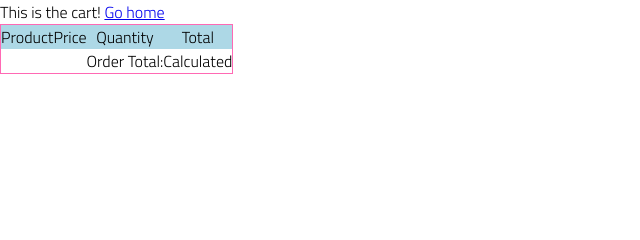
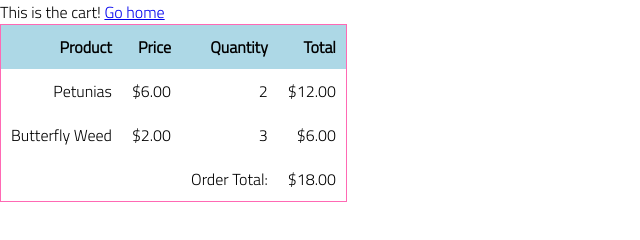
Before and after one commit to Alice-Retz/lab-06-e-commerce-site, a plain HTML site: page cart/index.html in a window 1280 px wide. Shown: the whole page, without its empty margins (0-640 px from the left). Drawn offline with Linux system fonts and the light colour scheme.

Commit message:
Shopping cart troubleshooting. Added styling.

```diff
--- a/cart/cart.css
+++ b/cart/cart.css
@@ -3,4 +3,10 @@ table {
     border: 1px solid hotpink;
 }
 thead {
-    background-color: lightblue;}
+    background-color: lightblue;
+    font-weight: 700;
+}
+table th, table td {
+    padding: 10px;
+    text-align: right;
+}
--- a/cart/cart.js
+++ b/cart/cart.js
@@ -0,0 +1,15 @@
+import { findById, calcItemTotal, renderTableRow } from '../utils.js';
+import flowers from '../data/flowers.js';
+import cart from '../data/cart.js';
+
+const tableBody = document.getElementById('table-body');
+
+for (let item of cart) {
+    const flower = findById(flowers, item.id);
+    const tr = renderTableRow(flower, item);
+    tableBody.appendChild(tr);
+}
+
+const totalDom = document.getElementById('order-total');
+const total = calcItemTotal(flowers, cart);
+totalDom.textContent = `$${total}.00`;
--- a/data/cart.js
+++ b/data/cart.js
@@ -1,15 +1,5 @@
-import { findById, getTotal, renderTableRow } from '../utils.js';
-import flowers from '../data/flowers.js';
-import cart from '../data/cart.js';
-
-const tableBody = document.getElementById('table-body');
-
-for (let item of cart) {
-    const flower = findById(flowers, item.id);
-    const tr = renderTableRow(flower, item);
-    tableBody.appendChild(tr);
-}
-
-const totalDom = document.getElementById('order-total');
-const total = getTotal(flowers, cart);
-totalDom.textContent = (total);
+const cart = [
+    { id: 1, qty: 2 },
+    { id: 5, qty: 3 },
+];
+export default cart;
--- a/data/flowers.js
+++ b/data/flowers.js
@@ -13,7 +13,7 @@ const tansies = {
     image: 'tansy.jpg',
     meaning: `Not only do I not like you, but I'm willing to escalate it to violence.`,
     category: 'Bouquet filler',
-    price: '$2.00',
+    price: 2,
 };
 const cyclamens = {
     id: 3,
@@ -21,7 +21,7 @@ const cyclamens = {
     image: 'cyclamens.jpg',
     meaning: `We are breaking up, and it's you, not me. `,
     category: 'Potted plant',
-    price: '$7.00',
+    price: 7,
 };
 const yCarnations = {
     id: 4,
@@ -29,7 +29,7 @@ const yCarnations = {
     image: 'ycarnations.jpg',
     meaning: `Forget 'just friends', we're not even that.`,
     category: 'Bouquet base',
-    price: '$6.00',
+    price: 6,
 };
 const butterflyWeed = {
     id: 5,
@@ -37,7 +37,7 @@ const butterflyWeed = {
     image: 'butterflyweed.jpg',
     meaning: `I'm currently filing for a restraining order in the other tab.`,
     category: 'Bouquet filler',
-    price: '$2.00',
+    price: 2,
 };
 
 const flowers = [
--- a/renderflowers.js
+++ b/renderflowers.js
@@ -14,7 +14,7 @@ export function renderFlowers(flowers){
     flowerMean.classList.add('productDescription');
 
     const flowerSpan = document.createElement('span');
-    flowerSpan.textContent = `${flowers.category}, ${flowers.price}`;
+    flowerSpan.textContent = `${flowers.category}, $${flowers.price}.00`;
     flowerSpan.classList.add('productPrice');
 
     const button = document.createElement('button');
--- a/utils.js
+++ b/utils.js
@@ -15,14 +15,14 @@ export function calcItemTotal(flowers, cart){
     return orderTotal;
 }
 
-export function renderTableRow(cartItem, flowerItem){
+export function renderTableRow(flowerItem, cartItem){
     const tr = document.createElement('tr');
     const tdName = document.createElement('td');
     tdName.textContent = flowerItem.name;
     tr.appendChild(tdName);
 
     const tdPrice = document.createElement('td');
-    tdPrice.textContent = flowerItem.price;
+    tdPrice.textContent = `$${flowerItem.price}.00`;
     tr.appendChild(tdPrice);
 
     const tdQty = document.createElement('td');
@@ -30,8 +30,9 @@ export function renderTableRow(cartItem, flowerItem){
     tr.appendChild(tdQty);
 
     const tdTotal = document.createElement('td');
+    console.log(flowerItem, cartItem);
     const total = flowerItem.price * cartItem.qty;
-    tdTotal.textContent = total;
+    tdTotal.textContent = `$${total}.00`;
     tr.appendChild(tdTotal);
 
     return tr;
```
Also changed, not shown: test/example.test.js (+1 -1 lines).
